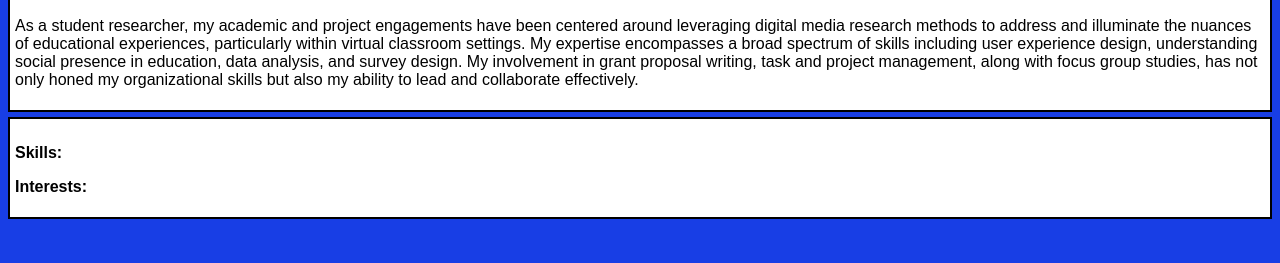
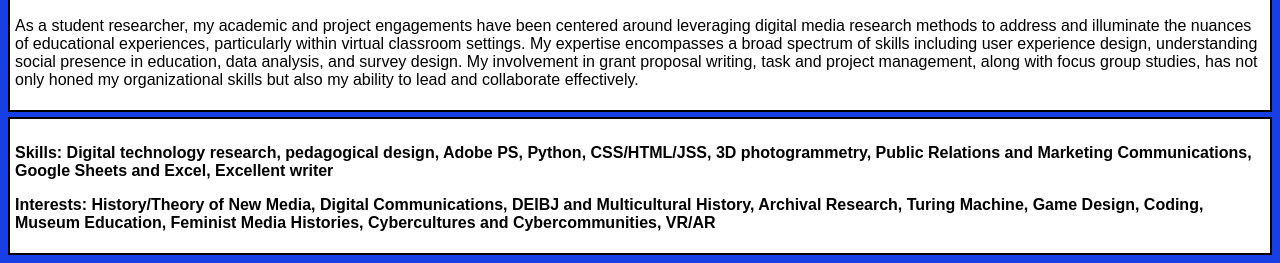
Before and after one commit to wistfulme0w/github.io, a plain HTML site: page index.html in a window 1280 px wide. Shown: the part 931-1194 px from the top of the page. Before the commit the page ends 1158 px from the top, so only its background shows below. Drawn offline with Linux system fonts and the light colour scheme.

Commit message:
adding skills and interests

```diff
--- a/index.html
+++ b/index.html
@@ -61,8 +61,9 @@
 
               <div class="box">
                     <h2>  </h2>
-                    <p><strong>Skills:</strong>  </p>
-                    <p><strong>Interests:</strong> </p>
+                    <p><strong>Skills: Digital technology research,  pedagogical design, Adobe PS, Python, CSS/HTML/JSS, 3D photogrammetry, Public Relations and Marketing Communications, Google Sheets and Excel, Excellent writer
+                    </strong>  </p>
+                    <p><strong>Interests:  History/Theory of New Media, Digital Communications, DEIBJ and Multicultural History, Archival Research, Turing Machine, Game Design, Coding, Museum Education, Feminist Media Histories, Cybercultures and Cybercommunities, VR/AR</strong> </p>
               </div>
      </body>
    </html>
```
